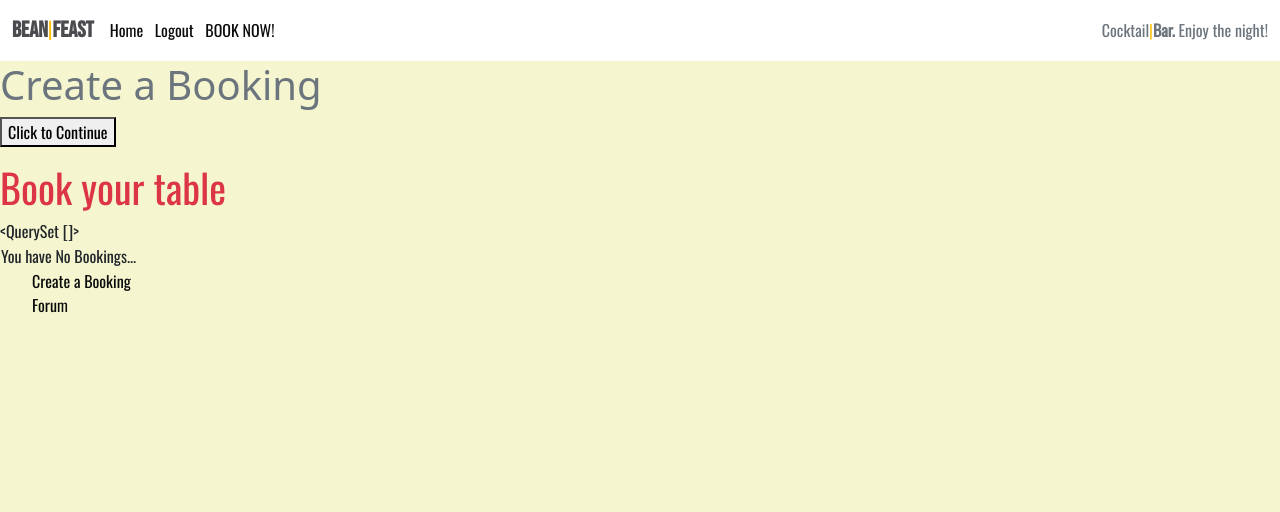
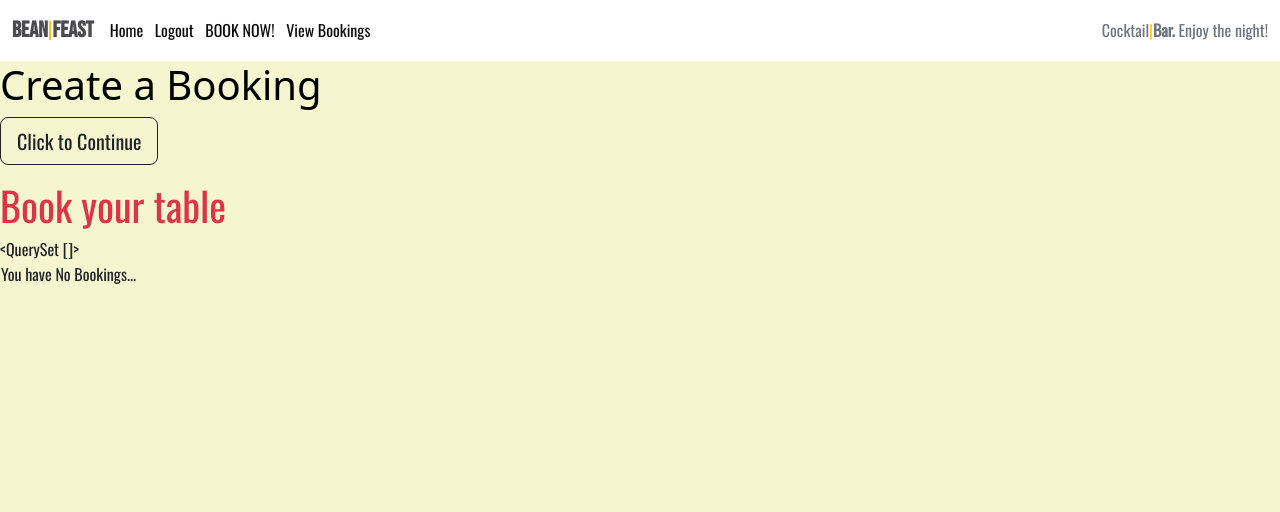
Before and after one commit to ajorgensen89/project4, a Django app: page /templates/bookings/bookings_sheet.html/ in a window 1280 px wide. Shown: the top 512 px of the page. Run offline with Django 3.2, Linux system fonts and the light colour scheme; the visitor is signed in with stand-in values (Sample User, id 1); data that the repository does not hold is empty; some libraries are stand-ins or nearby versions.

Commit message:
Button decorations

```diff
--- a/beanfeast/settings.py
+++ b/beanfeast/settings.py
@@ -29,7 +29,7 @@
 # SECURITY WARNING: don't run with debug turned on in production!
 DEBUG = True
 
-ALLOWED_HOSTS = ['beanfeast-project-4.herokuapp.com', '8000-ajorgensen89-project4-pioyssk8ake.ws-eu100.gitpod.io', 'localhost']
+ALLOWED_HOSTS = ['beanfeast-project-4.herokuapp.com', '8000-ajorgensen89-project4-o7cwsr0enfr.ws-eu100.gitpod.io', 'localhost']
 
 ACCOUNT_EMAIL_VERIFICATION = 'none'
 
--- a/beanfeast/urls.py
+++ b/beanfeast/urls.py
@@ -22,11 +22,11 @@
 
 urlpatterns = [
     path('admin/', admin.site.urls),
-    path('templates/bookings/bookings_sheet.html/', views.get_bookings_sheet, name='get_bookings_sheet'),
-    path('book/', views.create_a_booking, name='create_a_booking'),
+    path('templates/bookings/bookings_sheet.html/', views.get_bookings_sheet, name='get_bookings_sheet, read bookings'),
+    path('book/', views.create_a_booking, name='create_a_booking, create a booking'),
     # item id links from forms/templates as a parameter
-    path('edit/<booking_id>', views.edit_booking ,name='edit_booking'),
-    path('cancel/<booking_id>', views.cancel_booking ,name='cancel_booking'),
+    path('edit/<booking_id>', views.edit_booking ,name='edit_booking, edit booking'),
+    path('cancel/<booking_id>', views.cancel_booking ,name='cancel_booking, delete booking'),
     path('summernote/', include('django_summernote.urls')),
     path('', include('forum.urls'), name=('forum_urls')),
     path('accounts/', include('allauth.urls')),
--- a/templates/base.html
+++ b/templates/base.html
@@ -60,7 +60,7 @@
                         <a class="hover-orange-class" href="{% url 'account_logout' %}">Logout</a>
                     </li>
                     <li class="list-inline-item">
-                        <a class="hover-orange-class" href="/templates/bookings/bookings_sheet.html">BOOK NOW!</a>
+                        <a class="hover-orange-class" href="/book/">BOOK NOW!</a>
                     </li>
                     {% else %}
                     <li class="list-inline-item">
--- a/templates/bookings/book_table.html
+++ b/templates/bookings/book_table.html
@@ -61,7 +61,10 @@
                         <a class="hover-orange-class" href="{% url 'account_logout' %}">Logout</a>
                     </li>
                     <li class="list-inline-item">
-                        <a class="hover-orange-class" href="/templates/bookings/bookings_sheet.html">BOOK NOW!</a>
+                        <a class="hover-orange-class" href="/book/">BOOK NOW!</a>
+                    </li>
+                    <li class="list-inline-item">
+                        <a class="hover-orange-class" href="/templates/bookings/bookings_sheet.html">View Bookings</a>
                     </li>
                     {% else %}
                     <li class="list-inline-item">
@@ -78,13 +81,13 @@
             </div>
         </div>
     </nav>
-    <h1 class="text-secondary">Create a Booking</h1>
+    <h1 class="text-black">Create a Booking</h1>
     <form method="POST" , action="">
         {% csrf_token %}
         {{ form.as_p }}
         <div>
             <p>
-                <button type="submit">Click to Continue</button>
+                <button type="submit" class="btn btn-lg btn-outline-dark">Click to Continue</button>
             </p>
         </div>
     </form>
--- a/templates/bookings/bookings_sheet.html
+++ b/templates/bookings/bookings_sheet.html
@@ -8,7 +8,7 @@
     {% for item in items %}
     <tr>
         {% if item.cancel %}
-
+<p>{{ item.id }}</p>
         <td><strike>{{ item.name }}</strike></td>
         <td><strike>{{ item.email }}</strike></td>
         <td><strike>{{ item.date }}</strike></td>
@@ -22,7 +22,7 @@
         <td><strike>{{ item.approved }}</strike></td>
 
         {% else %}
-
+        <p>{{ item.id }}</p>
         <td>{{ item.name }}</td>
         <td>{{ item.email }}</td>
         <td>{{ item.date }}</td>
@@ -38,13 +38,13 @@
         {% endif %}
         <td>
             <a href="/edit/{{ item.id }}">
-                <button>Edit</button></a>
+                <button class="btn btn-lg btn-outline-dark">Edit</button></a>
         </td>
         <td>
         </td>
         <td>
             <a href="/cancel/{{ item.id }}">
-                <button type="button" onclick="ConfirmCancellation()">Cancel Reservation</button></a>
+                <button type="button" onclick="ConfirmCancellation()" class="btn btn-lg btn-outline-dark">Cancel Reservation</button></a>
         </td>
     </tr>
     {% empty %}
@@ -54,14 +54,4 @@
     </tr>
     {% endfor %}
 </table>
-<div>
-    <ul class="list_inline">
-        <li class="list_inline_item">
-            <a class="hover-orange-class" href="/book">Create a Booking</a>
-        </li>
-        <li class="list_inline_item">
-            <a class="hover-orange-class" href="/forum">Forum</a>
-        </li>
-    </ul>
-</div>
 {%endblock%}
--- a/templates/bookings/edit_bookings.html
+++ b/templates/bookings/edit_bookings.html
@@ -60,7 +60,7 @@
                         <a class="hover-orange-class" href="{% url 'account_logout' %}">Logout</a>
                     </li>
                     <li class="list-inline-item">
-                        <a class="hover-orange-class" href="/templates/bookings/bookings_sheet.html">BOOK NOW!</a>
+                        <a class="hover-orange-class" href="/book/">BOOK NOW!</a>
                     </li>
                     {% else %}
                     <li class="list-inline-item">
```
